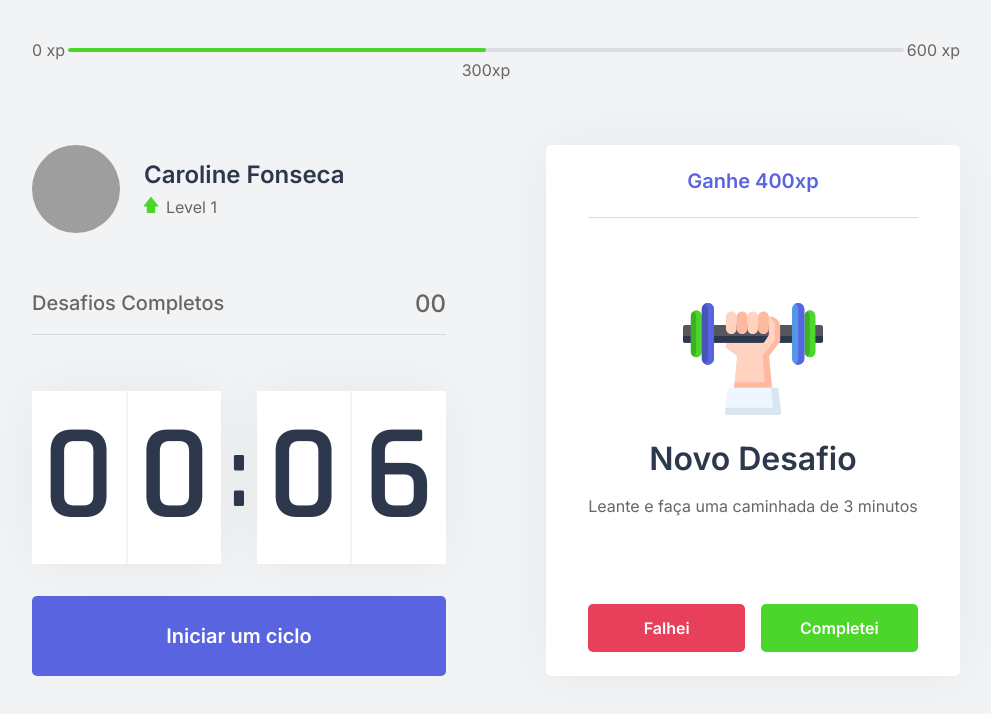
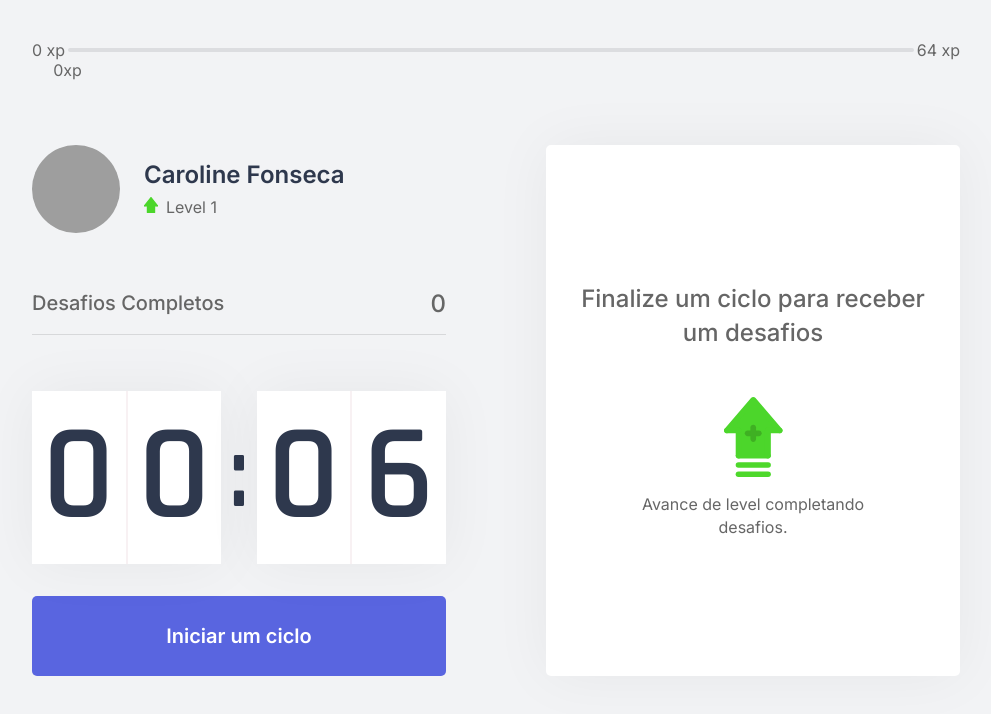
Before and after one commit to carolfons/move-it, a Next.js app: page / in a window 1280 px wide. Shown: the top 714 px of the page, without its empty margins (144-1135 px from the left). Built offline with nearby package versions, Linux system fonts and the light colour scheme; grey boxes are pictures that could not be loaded.

Commit message:
Aplicação de Contexts

```diff
--- /dev/null
+++ b/challenges.json
@@ -0,0 +1,62 @@
+[
+  {
+    "type": "body",
+    "description": "Estique um de seus braços com a palma da mão virada para frente e puxe os dedos para cima por 10 segundos por mão.",
+    "amount": 80
+  },
+  {
+    "type": "body",
+    "description": "Estique seu braço contra o peito e puxe-o utilizando o outro braço por 10 segundos por braço.",
+    "amount": 60
+  },
+  {
+    "type": "body",
+    "description": "Puxe seu pescoço com a ajuda da mão para a direita e para a esquerda, permanecendo na posição por alguns segundos.",
+    "amount": 70
+  },
+  {
+    "type": "body",
+    "description": "Com as duas mãos na parte de trás da cabeça, leve-a para baixo, alongando a parte de trás da região.",
+    "amount": 60
+  },
+  {
+    "type": "body",
+    "description": "Cruze as pernas e desça com as mãos esticadas em direção ao chão. Repita o movimento com a outra perna na frente.",
+    "amount": 100
+  },
+  {
+    "type": "body",
+    "description": "Sentado, abra as pernas e tente encostar as palmas das mãos no chão, repita 3 vezes por 5 segundos.",
+    "amount": 80
+  },
+  {
+    "type": "body",
+    "description": "Puxe o joelho de encontro ao peito e segure, troque de perna após 10 segundos.",
+    "amount": 50
+  },
+  {
+    "type": "body",
+    "description": "Sentado, cruze uma perna e incline seu tronco à frente, troque de perna após 10 segundos.",
+    "amount": 80
+  },
+  {
+    "type": "eye",
+    "description": "Sentado, feche os olhos e cubra-os com as palmas da mão durante 2 minutos, depois abra normalmente.",
+    "amount": 90
+  },
+  {
+    "type": "eye",
+    "description": "Em algum ambiente aberto, olhe o mais longe que puder em quatro direções por 3s, mexa apenas os olhos. Repita 3 vezes.",
+    "amount": 140
+  },
+  {
+    "type": "eye",
+    "description": "Usando os polegares, massage a área abaixo das sobrancelhas em movimentos circulares por 15 segundos.",
+    "amount": 70
+  },
+  {
+    "type": "body",
+    "description": "Em pé, gire a cintura o máximo que puder para a esquerda, segure por cinco segundos. Repita para a direita.",
+    "amount": 90
+  }
+]
--- a/src/components/ChallengeBox.tsx
+++ b/src/components/ChallengeBox.tsx
@@ -1,21 +1,26 @@
+import { useContext } from 'react';
+import { ChallengesContext } from '../contexts/ChallengeContext';
 import styles from '../styles/components/ChallengeBox.module.css';
 
 export function ChallengeBox(){
-  const hasActiveChallenge = true;
+  const {activeChallenge, resetChallenge} = useContext(ChallengesContext);
+
+
   return(
     <div className={styles.challengeBoxContainer}>
-      { hasActiveChallenge ? (
+      { activeChallenge ? (
         <div className = {styles.challengeActive}>
-          <header>Ganhe 400xp</header>
+          <header>Ganhe {activeChallenge.amount}xp</header>
           <main>
-            <img src="icons/body.svg" alt="img"/>
+            <img src={`icons/${activeChallenge.type}.svg`} alt="img"/>
             <strong>Novo Desafio</strong>
-            <p>Leante e faça uma caminhada de 3 minutos</p>
+            <p>{activeChallenge.description}</p>
           </main>
           <footer>
             <button
               type = "button"
-              className = {styles.challengeFailedButton}>
+              className = {styles.challengeFailedButton}
+              onClick = {resetChallenge}>
                 Falhei
             </button>
             <button
--- a/src/components/CompletedChallenges.tsx
+++ b/src/components/CompletedChallenges.tsx
@@ -1,10 +1,13 @@
+import { useContext } from 'react';
+import { ChallengesContext } from '../contexts/ChallengeContext';
 import styles from '../styles/components/CompletedChallenges.module.css';
 
 export function CompletedChallenges(){
+  const {challengesCompleted} = useContext(ChallengesContext);
   return(
     <div className={styles.completedChallengesContainer}>
       <span>Desafios Completos</span>
-      <span>00</span>
+      <span>{challengesCompleted}</span>
     </div>
   );
 }
--- a/src/components/Countdown.tsx
+++ b/src/components/Countdown.tsx
@@ -1,9 +1,12 @@
-import { useState, useEffect } from 'react';
+import { useState, useEffect, useContext } from 'react';
+import { ChallengesContext } from '../contexts/ChallengeContext';
 import styles from '../styles/components/Countdown.module.css';
 
 let countdownTimeout: NodeJS.Timeout;
 
 export function Countdown(){
+
+  const {startNewChallenge} = useContext(ChallengesContext);
 
   const [time, setTime] = useState(0.1*60);
   const [isActive, setIsActive] = useState(false);
@@ -34,6 +37,7 @@
     } else if(isActive && time == 0){
       setHasFinished(true);
       setIsActive(false);
+      startNewChallenge();
     }
   }, [isActive,time])
 
--- a/src/components/ExperienceBar.tsx
+++ b/src/components/ExperienceBar.tsx
@@ -1,16 +1,22 @@
 //import React from 'react';
+import { useContext } from 'react';
+import { ChallengesContext } from '../contexts/ChallengeContext';
 import styles from '../styles/components/ExperienceBar.module.css'
 export  function ExperienceBar(){
+
+  const {currentExperience, experienceToNextLevel} = useContext(ChallengesContext);
+  const percentToNextLevel = Math.round((currentExperience * 100)/experienceToNextLevel);
+
   return(
     <header className = {styles.experienceBar}>
       <span>0 xp</span>
       <div>
-        <div style = {{width:'50%'}}/>
-          <span className = {styles.currentExperience} style = {{left: '50%'}}>
-            300xp
+        <div style = {{width:`${percentToNextLevel}%`}}/>
+          <span className = {styles.currentExperience} style = {{left: `${percentToNextLevel}%`}}>
+           {currentExperience}xp
           </span>
       </div>
-      <span>600 xp</span>
+      <span>{experienceToNextLevel} xp</span>
     </header>
   );
 }
--- /dev/null
+++ b/src/contexts/ChallengeContext.tsx
@@ -0,0 +1,59 @@
+import {createContext, useState, ReactNode} from 'react';
+import challenges from '../../challenges.json';
+
+interface Challenge{
+  type:'body'| 'eye';
+  description:string;
+  amount: number;
+}
+interface ChallengesContextData{
+  level: number;
+  currentExperience:number;
+  challengesCompleted:number;
+  experienceToNextLevel:number;
+  activeChallenge: Challenge;
+  levelUp:()=> void;
+  startNewChallenge:() => void;
+  resetChallenge: () => void;
+}
+
+interface ChallengesProvidersProps{
+  children:ReactNode;
+}
+
+export const ChallengesContext = createContext({} as ChallengesContextData);
+
+export function ChallengesProvider({children}: ChallengesProvidersProps){
+  //estados
+  const[level,setLevel] = useState(1);
+  const [currentExperience, setCurrentExperience] = useState(0);
+  const [ challengesCompleted, setChallengesCompleted] = useState(0);
+  const [activeChallenge, setActiveChallenge] = useState(null);
+
+  //aumento do xp
+  const experienceToNextLevel = Math.pow((level+1)*4,2);
+
+  function levelUp(){
+    setLevel(level + 1);
+  }
+
+  function startNewChallenge(){
+    const randomChallengeIndex = Math.floor(Math.random()*challenges.length);
+    const challenge = challenges[randomChallengeIndex];
+
+    setActiveChallenge(challenge);
+  }
+
+  function resetChallenge(){
+    setActiveChallenge(null);
+  }
+
+  return(
+    <ChallengesContext.Provider value = {
+      {level,currentExperience,challengesCompleted, levelUp,
+        startNewChallenge, activeChallenge,resetChallenge, experienceToNextLevel }
+      }>
+      {children}
+    </ChallengesContext.Provider>
+  )
+}
--- a/src/pages/_app.tsx
+++ b/src/pages/_app.tsx
@@ -1,7 +1,14 @@
 import '../styles/global.css'
+import {ChallengesContext, ChallengesProvider} from '../contexts/ChallengeContext'
+import { useState } from 'react';
 
 function MyApp({ Component, pageProps }) {
-  return <Component {...pageProps} />
+
+  return (
+    <ChallengesProvider>
+      <Component {...pageProps} />
+    </ChallengesProvider>
+  )
 }
 
 export default MyApp
--- a/src/styles/components/ChallengeBox.module.css
+++ b/src/styles/components/ChallengeBox.module.css
@@ -35,7 +35,7 @@
   margin-top: 3rem;
 }
 
-.challengeNotActive p image {
+.challengeNotActive p img {
   margin-bottom: 1rem;
 }
 
```
